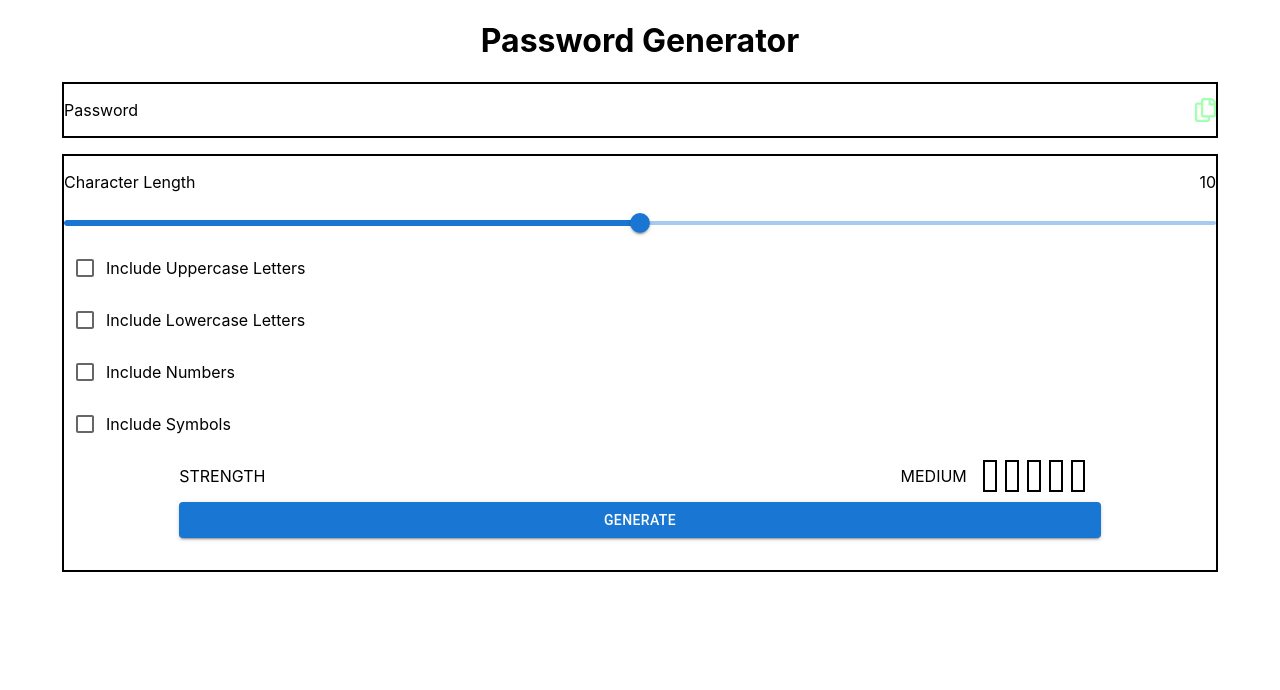
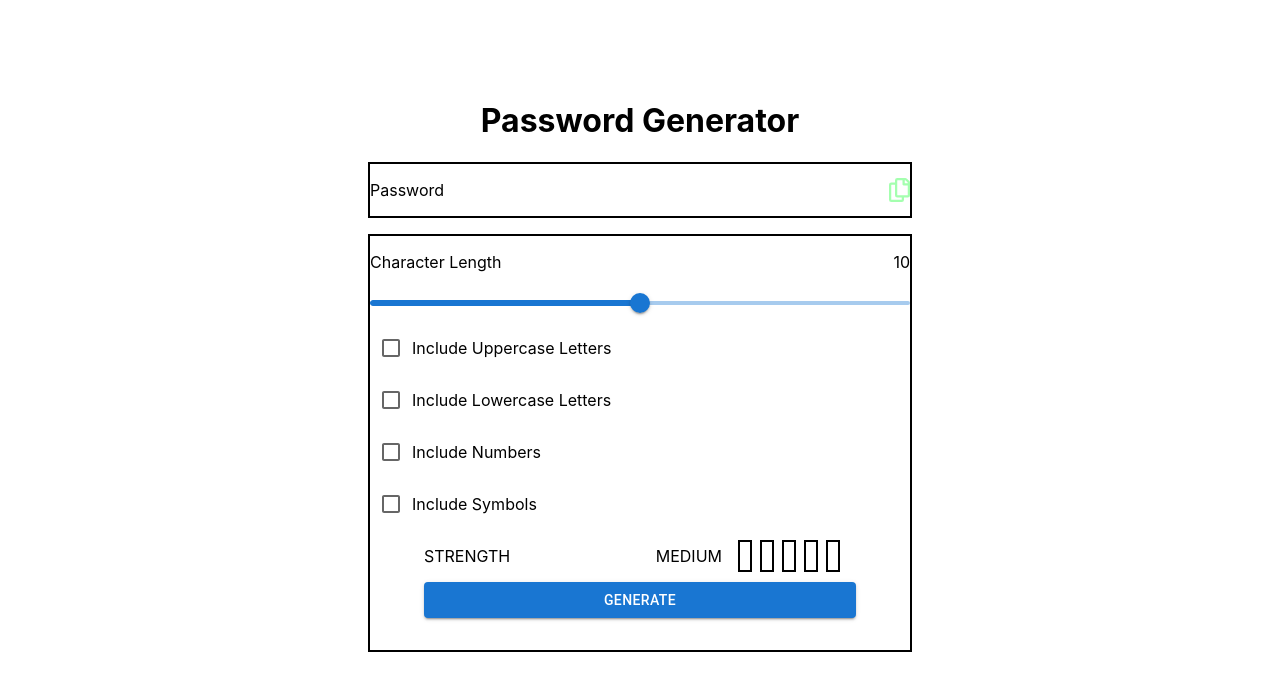
Before and after one commit to vikrambenipal/password-generator, a React (Create React App) app: page / in a window 1280 px wide. Shown: the top 690 px of the page. Built offline with nearby package versions, Linux system fonts and the light colour scheme.

Commit message:
added character length into app state

```diff
--- a/src/App.js
+++ b/src/App.js
@@ -5,7 +5,8 @@ import { Box } from "@mui/system";
 
 function App() {
   return (
-    <Box display="flex" flexDirection="column" alignItems="center">
+    <Box display="flex" flexDirection="column" justifyContent="center" alignItems="center"
+    margin="80px auto 0px auto" maxWidth="600px">
       <h1>Password Generator</h1>
       <Copy />
       <PasswordForm />
--- a/src/components/PasswordForm.js
+++ b/src/components/PasswordForm.js
@@ -1,4 +1,4 @@
-import React from 'react'
+import React, { useState } from 'react'
 import Bar from './Bar';
 import { Box } from "@mui/system";
 import { Checkbox } from '@mui/material';
@@ -7,15 +7,21 @@ import { Button } from '@mui/material';
 
 const PasswordForm = () => {
 
+  const [length, setLength] = useState(10);
+
+  const handleChange = (e) => {
+    setLength(e.target.value);
+  }
   return (
     <Box border="2px solid black" width="90%">
-      <Box display="flex" lexDirection="row" justifyContent="space-between">
+      <Box display="flex" flexDirection="row" justifyContent="space-between">
         <p>Character Length</p>
-        <p>10</p>
+        <p>{length}</p>
       </Box>
       <Slider
           size="medium"
           defaultValue={10}
+          onChange={handleChange}
           min={0}
           max={20}
           aria-label="Small"
```
